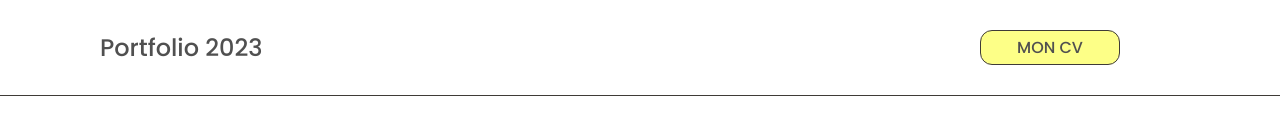
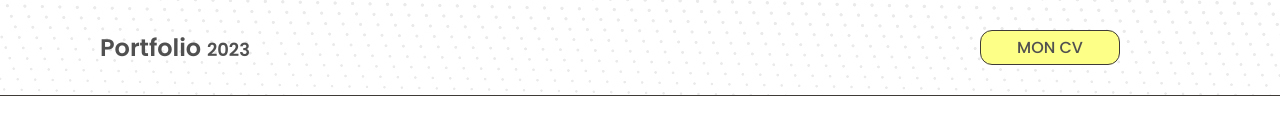
Before and after one commit to ThomasdevLC/portfolio_07_2023, a React (Create React App) app: page / in a window 1280 px wide. Shown: the top 134 px of the page. Built offline with nearby package versions, Linux system fonts and the light colour scheme.

Commit message:
header bacground

```diff
--- a/src/assets/styles/components/_HeaderNav.scss
+++ b/src/assets/styles/components/_HeaderNav.scss
@@ -16,8 +16,13 @@
     padding: 30px 40px;
   }
   &__title {
+    font-weight: 600;
     @include mixin.sm-lt {
       margin: auto;
+    }
+
+    & span {
+      font-size: 18px;
     }
   }
 
--- a/src/components/HeaderNav.js
+++ b/src/components/HeaderNav.js
@@ -1,11 +1,16 @@
-import React, { useEffect } from "react";
-
+import React from "react";
 import cv from "../assets/pdf/cv.pdf";
+import background from "../assets/images/header_background.jpg";
 
 const HeaderNav = () => {
   return (
-    <div className="header">
-      <p className="header__title">Portfolio 2023</p>
+    <div
+      className="header"
+      style={{ background: `url(${background}) rgba(255, 255, 255, 0.1)` }}
+    >
+      <p className="header__title">
+        Portfolio <span>2023</span>
+      </p>
       <a className="header__cv" href={cv} target="_blank" rel="noreferrer">
         MON CV
       </a>
```
Also changed, not shown: src/assets/images/header_background.jpg (added).
